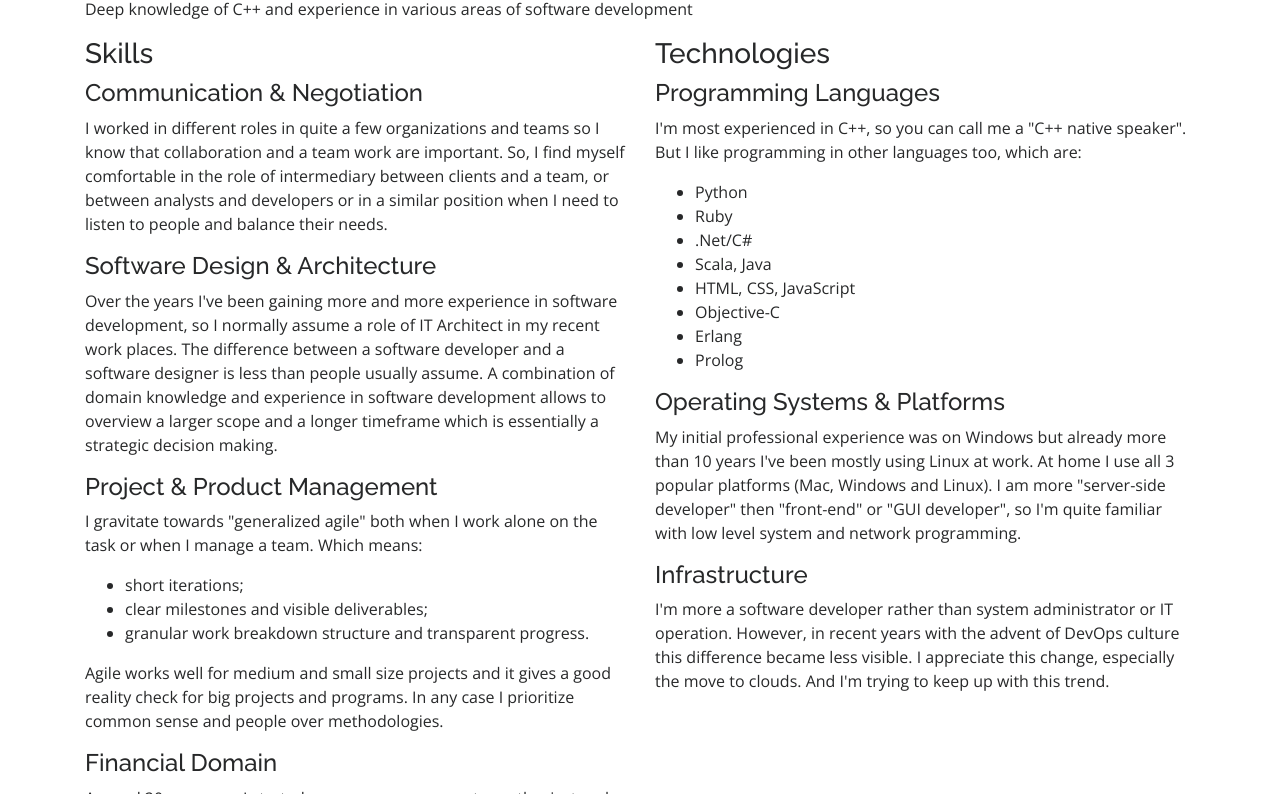
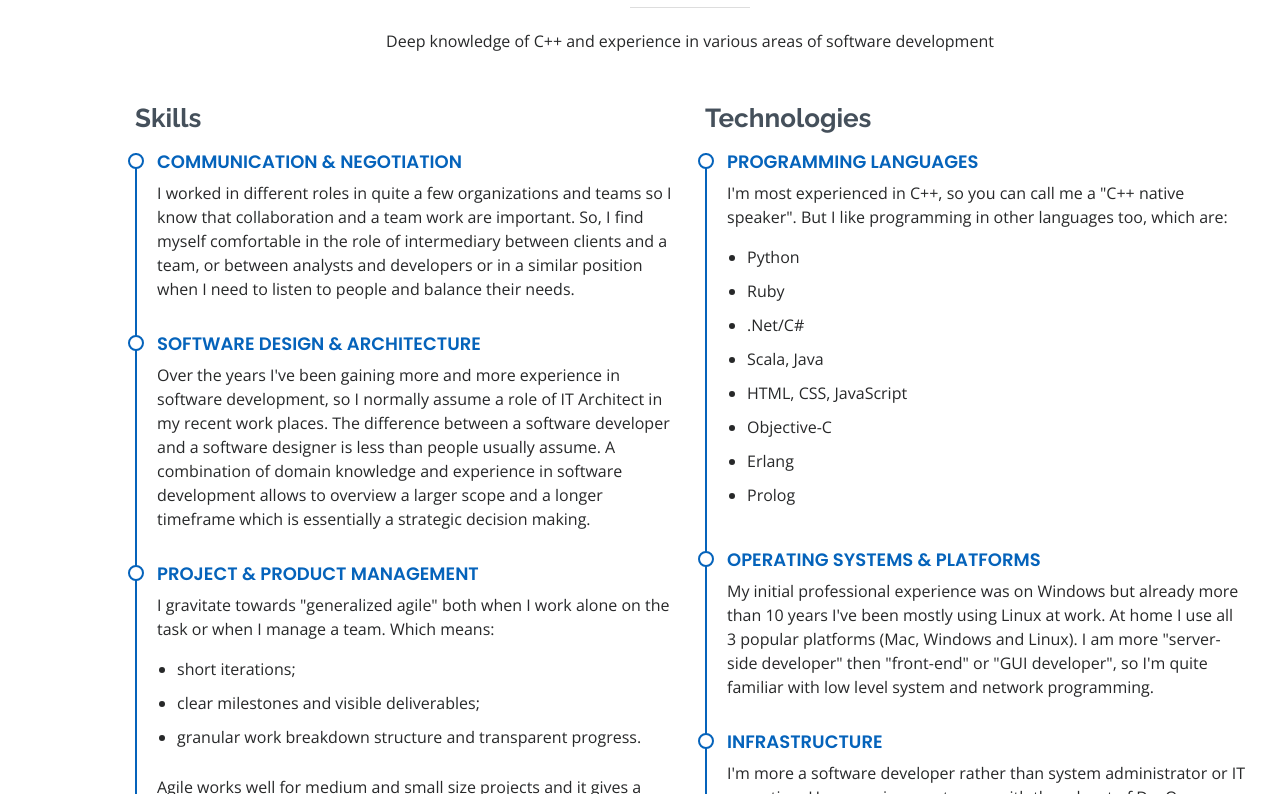
Before and after one commit to iskaspb/PersonalPage, a plain HTML site: page skills.html in a window 1280 px wide. Shown: the part 109-903 px from the top of the page. Drawn offline with nearby package versions, Linux system fonts and the light colour scheme.

Commit message:
added styles to "Skills and Technologies"

```diff
--- a/skills.html
+++ b/skills.html
@@ -9,28 +9,27 @@
   <meta content="" name="description">
   <meta content="" name="keywords">
 
-  <link
-    href="https://fonts.googleapis.com/css?family=Open+Sans:300,300i,400,400i,600,600i,700,700i|Raleway:300,300i,400,400i,500,500i,600,600i,700,700i|Poppins:300,300i,400,400i,500,500i,600,600i,700,700i"
-    rel="stylesheet">
-  <link rel="stylesheet" href="https://stackpath.bootstrapcdn.com/bootstrap/4.5.2/css/bootstrap.min.css"
-    integrity="sha384-JcKb8q3iqJ61gNV9KGb8thSsNjpSL0n8PARn9HuZOnIxN0hoP+VmmDGMN5t9UJ0Z" crossorigin="anonymous">
+  <!-- Google Fonts -->
+  <link href="https://fonts.googleapis.com/css?family=Open+Sans:300,300i,400,400i,600,600i,700,700i|Raleway:300,300i,400,400i,500,500i,600,600i,700,700i|Poppins:300,300i,400,400i,500,500i,600,600i,700,700i" rel="stylesheet">
+
+  <!-- Vendor CSS Files -->
+  <link rel="stylesheet" href="https://stackpath.bootstrapcdn.com/bootstrap/4.5.2/css/bootstrap.min.css" integrity="sha384-JcKb8q3iqJ61gNV9KGb8thSsNjpSL0n8PARn9HuZOnIxN0hoP+VmmDGMN5t9UJ0Z" crossorigin="anonymous">
+  <link href="assets/vendor/icofont/icofont.min.css" rel="stylesheet">
+  <link href="assets/vendor/venobox/venobox.css" rel="stylesheet">
+  <link href="assets/vendor/aos/aos.css" rel="stylesheet">
+
   <link href="assets/css/style.css" rel="stylesheet">
-
-  <script src="assets/vendor/jquery/jquery.min.js"></script>
-  <script src="https://stackpath.bootstrapcdn.com/bootstrap/4.5.2/js/bootstrap.bundle.min.js"
-    integrity="sha384-LtrjvnR4Twt/qOuYxE721u19sVFLVSA4hf/rRt6PrZTmiPltdZcI7q7PXQBYTKyf"
-    crossorigin="anonymous"></script>
 
 </head>
 
 <body>
 
-  <main>
+  <main id="main">
 
-    <section>
-      <div class="container">
+    <section id="resume" class="resume">
+      <div class="container" data-aos="fade-up">
 
-        <div>
+        <div class="section-title">
           <h2>Skills &amp; Technologies</h2>
           <p>Deep knowledge of C++ and experience in various areas of software development</p>
         </div>
@@ -38,9 +37,9 @@
         <div class="row">
 
           <div class="col-lg-6">
-            <h3>Skills</h3>
+            <h3 class="resume-title">Skills</h3>
 
-            <div>
+            <div class="resume-item">
               <h4>Communication &amp; Negotiation</h4>
               <p>
                 I worked in different roles in quite a few organizations and teams so I know that collaboration and a
@@ -51,7 +50,7 @@
               </p>
             </div>
 
-            <div>
+            <div class="resume-item">
               <h4>Software Design &amp; Architecture</h4>
               <p>
                 Over the years I've been gaining more and more experience in software development, so I normally assume
@@ -62,7 +61,7 @@
               </p>
             </div>
 
-            <div>
+            <div class="resume-item">
               <h4>Project &amp; Product Management</h4>
               <p>
                 I gravitate towards "generalized agile" both when I work alone on the task or when I manage a team.
@@ -78,7 +77,7 @@
               </p>
             </div>
 
-            <div>
+            <div class="resume-item">
               <h4>Financial Domain</h4>
               <p>
                 Around 20 years ago I started my career as a computer enthusiast and my focus was mostly on coding.
@@ -92,9 +91,9 @@
           </div>
 
           <div class="col-lg-6">
-            <h3>Technologies</h3>
+            <h3 class="resume-title">Technologies</h3>
 
-            <div>
+            <div class="resume-item">
               <h4>Programming Languages</h4>
               <p>
                 I'm most experienced in C++, so you can call me a "C++ native speaker".
@@ -112,7 +111,7 @@
               </ul>
             </div>
 
-            <div>
+            <div class="resume-item">
               <h4>Operating Systems &amp; Platforms</h4>
               <p>
                 My initial professional experience was on Windows but already more than 10 years I've been mostly using
@@ -123,7 +122,7 @@
               </p>
             </div>
 
-            <div>
+            <div class="resume-item">
               <h4>Infrastructure</h4>
               <p>
                 I'm more a software developer rather than system administrator or IT operation.
@@ -140,6 +139,18 @@
 
   </main>
 
+  <script src="assets/vendor/jquery/jquery.min.js"></script>
+  <script src="https://stackpath.bootstrapcdn.com/bootstrap/4.5.2/js/bootstrap.bundle.min.js" integrity="sha384-LtrjvnR4Twt/qOuYxE721u19sVFLVSA4hf/rRt6PrZTmiPltdZcI7q7PXQBYTKyf" crossorigin="anonymous"></script>
+  <script src="assets/vendor/jquery.easing/jquery.easing.min.js"></script>
+  <script src="assets/vendor/waypoints/jquery.waypoints.min.js"></script>
+  <script src="assets/vendor/counterup/counterup.min.js"></script>
+  <script src="assets/vendor/isotope-layout/isotope.pkgd.min.js"></script>
+  <script src="assets/vendor/venobox/venobox.min.js"></script>
+  <script src="assets/vendor/owl.carousel/owl.carousel.min.js"></script>
+  <script src="assets/vendor/aos/aos.js"></script>
+
+  <script src="assets/js/main.js"></script>
+
 </body>
 
 </html>
```
Also changed, not shown: index.html (+3 -0 lines).
